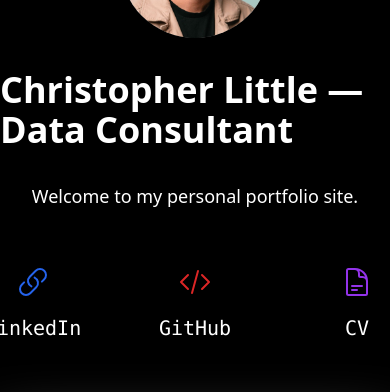
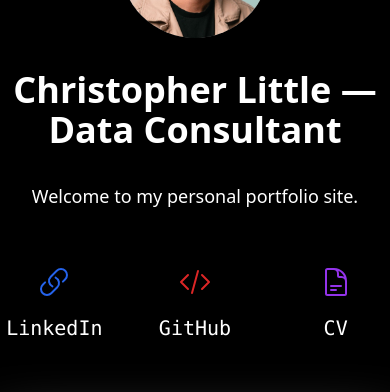
Before and after one commit to chrismlittle123/my-site, a Next.js app: page / in a window 390 px wide. Shown: the part 324-716 px from the top of the page. Built offline with nearby package versions, Linux system fonts and the light colour scheme.

Commit message:
Checkpoint

```diff
--- a/components/ProjectsPage.tsx
+++ b/components/ProjectsPage.tsx
@@ -36,7 +36,7 @@ const ProjectsPage: React.FC<ProjectPageProps> = ({ title, projects }): React.Re
           <div className="max-w-6xl mx-auto">
             <h1 className="text-5xl font-bold text-white mb-12 text-center">{title}</h1>
 
-            <div className="grid grid-cols-2 gap-x-20">
+            <div className="grid grid-cols-1 md:grid-cols-2 gap-x-20 gap-y-12">
               {projects.map((project, projectIndex) => (
                 <div key={projectIndex} className="bg-black bg-opacity-60 rounded-lg p-6">
                   <h2 className="text-4xl font-bold mb-6 text-center">{project.title}</h2>
--- a/components/ProjectsPageSoftware.tsx
+++ b/components/ProjectsPageSoftware.tsx
@@ -37,7 +37,7 @@ const ProjectsPage: React.FC<ProjectPageProps> = ({ title, projects }): React.Re
           <div className="max-w-6xl mx-auto">
             <h1 className="text-5xl font-bold text-white mb-12 text-center">{title}</h1>
 
-            <div className="grid grid-cols-2 gap-x-20">
+            <div className="grid grid-cols-1 md:grid-cols-2 gap-x-20 gap-y-12">
               {projects.map((project, projectIndex) => (
                 <div key={projectIndex} className="bg-black bg-opacity-60 rounded-lg p-6">
                   <h2 className="text-4xl font-bold mb-6 text-center">{project.title}</h2>
--- a/pages/index.tsx
+++ b/pages/index.tsx
@@ -10,10 +10,10 @@ const HomePage: React.FC = () => {
       <NavBar />
       <header className="flex flex-col items-center justify-center pt-20">
         <Image src="/images/me.jpeg" alt="My Photo" width={150} height={150} className="rounded-full mb-8" />
-        <h1 className="text-4xl font-bold mb-8">Christopher Little — Data Consultant</h1>
+        <h1 className="text-4xl font-bold mb-8 text-center">Christopher Little — Data Consultant</h1>
 
         <p className="text-lg mb-14">Welcome to my personal portfolio site.</p>
-        <div className="grid grid-cols-3 gap-x-24 mb-24 w-full max-w-2xl mx-auto">
+        <div className="grid grid-cols-3 gap-x-8 mb-24 w-full max-w-2xl mx-auto">
           <a href="https://www.linkedin.com/in/christopher-little-897a44102/" className="hover:opacity-75 transition flex flex-col items-center">
             <LinkIcon className="h-8 w-8 mb-4 text-blue-600" />
             <span className="text-xl font-mono">LinkedIn</span>
```
